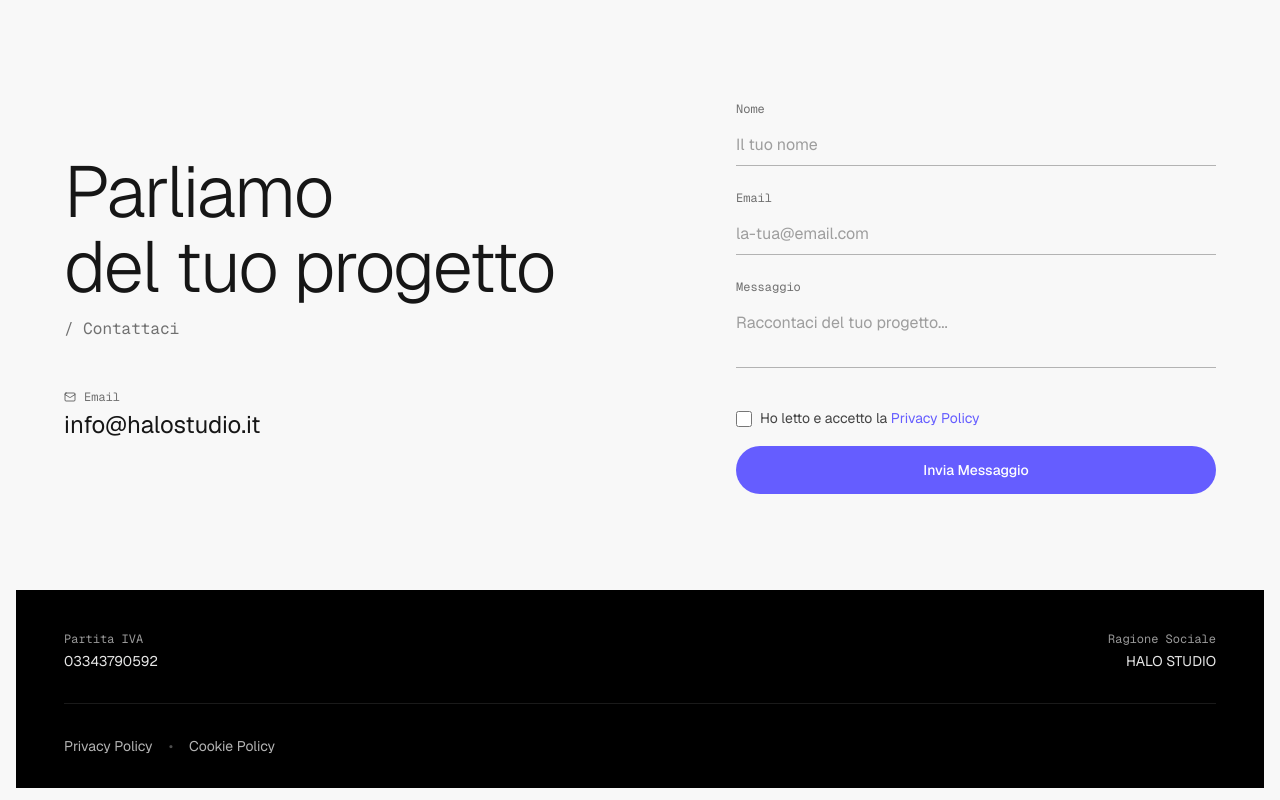
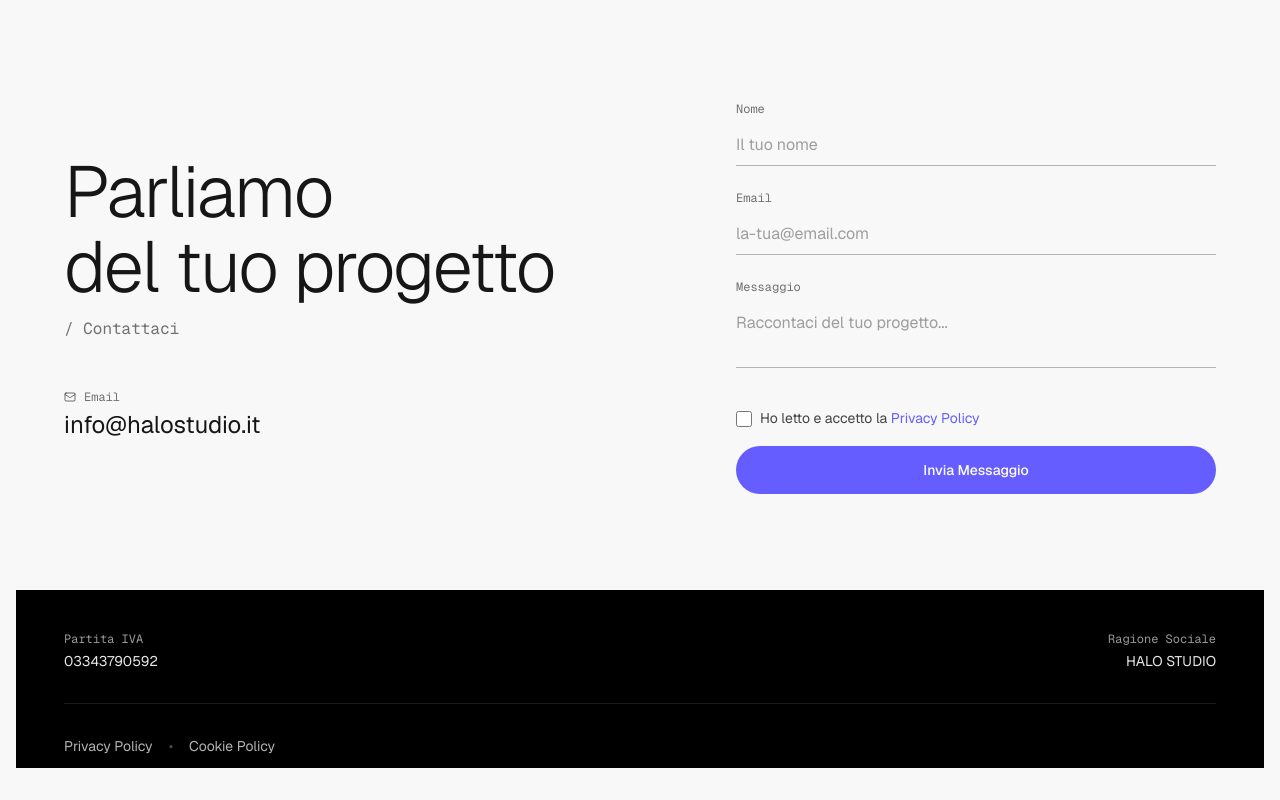
Before and after one commit to haloxsuperia-star/Halostudio-website, a Next.js app: page / in a window 1280 px wide. Shown: the part 1680-2480 px from the top of the page. Built offline with nearby package versions, Linux system fonts and the light colour scheme.

Commit message:
style: reduce footer whitespace with bottom padding
Add 'pb-3' padding to footer for consistent spacing.

```diff
--- a/components/sections/contact-section.tsx
+++ b/components/sections/contact-section.tsx
@@ -223,7 +223,7 @@ export const ContactSection = forwardRef<HTMLDivElement>(function ContactSection
       </div>
 
       {/* Footer with company info */}
-      <div className="bg-black text-white border-t border-black pt-6 pb-4 sm:pt-8 sm:pb-6 md:pt-10 md:pb-8 mt-16 sm:mt-20 md:mt-24 -mx-4 sm:-mx-6 md:-mx-12 px-4 sm:px-6 md:px-12">
+      <div className="bg-black text-white border-t border-black pt-6 pb-3 sm:pt-8 sm:pb-3 md:pt-10 md:pb-3 mt-16 sm:mt-20 md:mt-24 -mx-4 sm:-mx-6 md:-mx-12 px-4 sm:px-6 md:px-12">
         <div className="grid grid-cols-2 gap-4 sm:gap-8 md:gap-16">
           <div>
             <p className="mb-1 font-mono text-[10px] text-white/60 sm:text-xs">Partita IVA</p>
```
